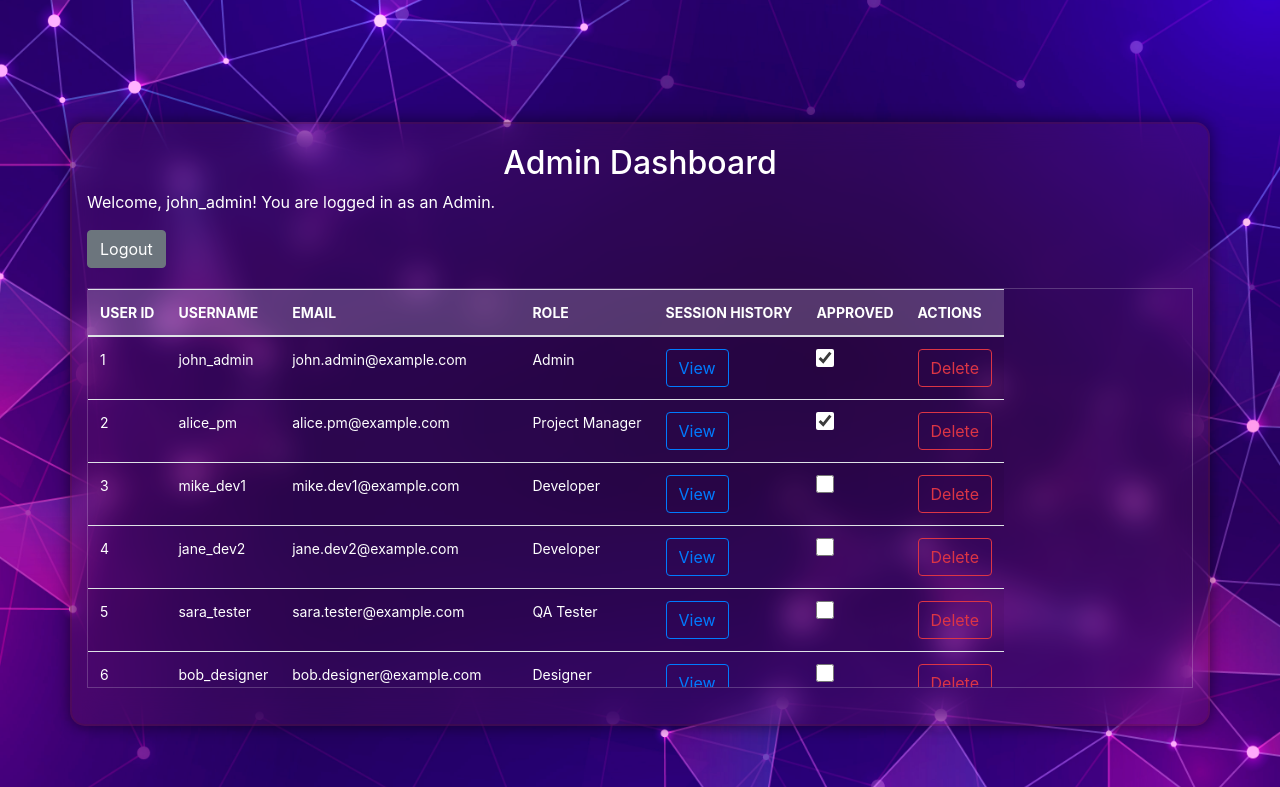
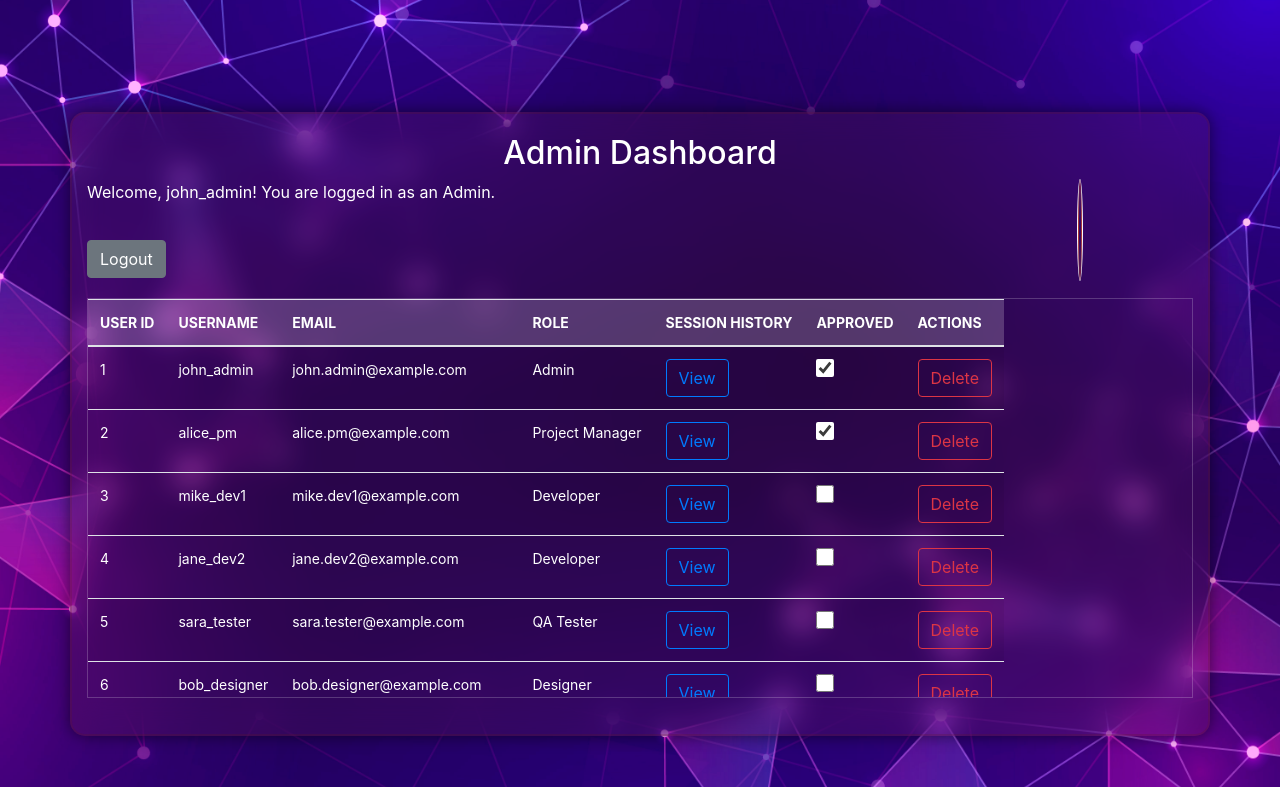
Before and after one commit to aakash1v/Team1, a Flask app: template templates/admin_dashboard.html in a window 1280 px wide. Shown: the top 787 px of the page. Run offline with Flask 3, Linux system fonts and the light colour scheme; the template is opened without the code that fills it: values that come from a table or form of the project are taken from there, others are empty; a user stored in the database is signed in.

Commit message:
adding profile pic to admin dashboard and modifying logo...

```diff
--- a/static/css/admin_dashboard.css
+++ b/static/css/admin_dashboard.css
@@ -106,3 +106,17 @@
     display: block;
     max-height: 400px;
 }
+.admin-container{
+    display: flex;
+    justify-content: space-between;
+    width: 90%;
+    margin-bottom: -40px;
+}
+.admin-pic{
+    height: 100px;
+    width: auto;
+    border-radius: 50%;
+    padding: 1px;
+    border: 1px solid rgb(172, 54, 50);
+    outline: 1px solid #fff;
+}
--- a/templates/admin_dashboard.html
+++ b/templates/admin_dashboard.html
@@ -12,10 +12,13 @@
   <body>
     <div class="container mt-5">
       <h2>Admin Dashboard</h2>
-      <p>
-        Welcome, {{ current_user.UserName }}! You are logged in as an Admin.
-      </p>
+      <div class="admin-container">
+        <p>
+          Welcome, {{ current_user.UserName }}! You are logged in as an Admin.
+        </p>
+        <img src="{{url_for('static',filename=current_user.profile_picture)}}" alt="" class="admin-pic">
 
+      </div>
       <!-- Logout Button -->
       <form method="POST" action="{{ url_for('auth.logout') }}">
         <button type="submit" class="btn btn-secondary">Logout</button>
--- a/user_history.csv
+++ b/user_history.csv
@@ -12,3 +12,5 @@
 18,aakash,Login,2025-01-03 12:07:26,127.0.0.1
 18,aakash,Logout,2025-01-03 12:07:53,127.0.0.1
 19,demo,Login,2025-01-03 12:08:44,127.0.0.1
+18,aakash,Login,2025-01-03 19:40:51,127.0.0.1
+18,aakash,Logout,2025-01-03 19:50:34,127.0.0.1
```
Also changed, not shown: templates/login.html (+39 -4 lines), instance/global.db, static/images/logo.png, static/images/logo2.png, static/images/logo3.png (deleted).
